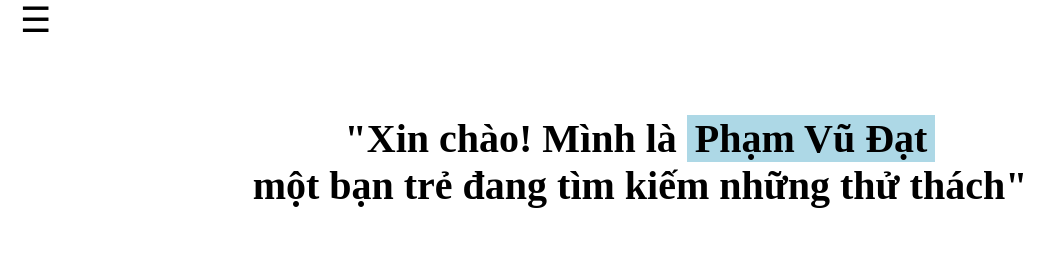
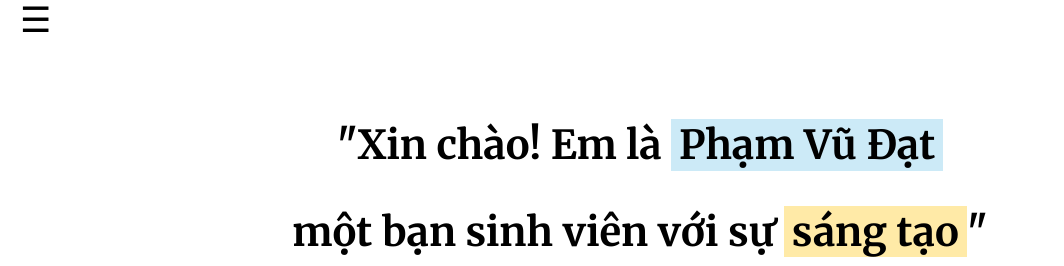
Before and after one commit to Cornunicorncrazy/personal-porfolio, a plain HTML site: page index.html in a window 1280 px wide. Shown: the top 266 px of the page, without its empty margins (0-1064 px from the left). Drawn offline with Linux system fonts and the light colour scheme; a web font is replaced by a local one.

Commit message:
Improve highlight feature
- Updated highlight styles in myAbout.css
- Modified index.html to use new highlight logic
- Added myHighlight.js for custom highlighting

```diff
--- a/css/myAbout.css
+++ b/css/myAbout.css
@@ -8,20 +8,38 @@
 #about h1 {
     text-align: center;
     font-size: 2.5rem;
-    font-family: 'Roboto Slab', serif;
+    font-family: "Merriweather", serif;
+    line-height: 1.5;
+    transition: 0.2s ease;
 }
 
 #about span {
     color: black;
-    background-color: lightblue;
     padding: 0.05rem 0.5rem;
 }
 
-#about span:hover{
-    color: white;
-    background-color: black;
-    transition: 0.3s ease;
+.highlight {
+    position: relative;
+    overflow: hidden;
+    background: linear-gradient(to left, #cceaf7 100%, transparent 0%);
+    background-size: 100% 100%;
+    background-repeat: no-repeat;
+    animation: bgReveal 1.5s ease-out forwards;
 }
+
+#adjective {
+    transition: opacity 0.5s ease;
+    white-space: nowrap;
+}
+
+    @keyframes bgReveal {
+      0% {
+        background-size: 0% 100%;
+      }
+      100% {
+        background-size: 100% 100%;
+      }
+    }
 
 @media screen and (max-width: 600px) {
 }
--- a/index.html
+++ b/index.html
@@ -14,6 +14,13 @@
 
   <!-- for this-page-only stylesheets and script  -->
   <link rel="stylesheet" href="css/myAbout.css" />
+
+  <script src="js\myHighlight.js" defer></script>
+
+  <!-- Google Fonts -->
+  <link rel="preconnect" href="https://fonts.googleapis.com">
+  <link rel="preconnect" href="https://fonts.gstatic.com" crossorigin>
+  <link href="https://fonts.googleapis.com/css2?family=Merriweather:ital,opsz,wght@0,18..144,300..900;1,18..144,300..900&family=Playfair+Display:ital,wght@0,400..900;1,400..900&display=swap" rel="stylesheet">
 
 </head>
 
@@ -35,9 +42,8 @@
 
 
   <div id="about">
-    <h1>"Xin chào! Mình là <span>Phạm Vũ Đạt</span> <br>
-      một bạn trẻ đang tìm kiếm những thử thách"
-    </h1>
+    <h1>"Xin chào! Em là <span class="highlight">Phạm Vũ Đạt</span> </h1>
+    <h1>một bạn sinh viên với sự <span class="highlight" id="adjective">tò mò</span>"</h1>
   </div>
 
   <div id="activities">
--- /dev/null
+++ b/js/myHighlight.js
@@ -0,0 +1,39 @@
+const words = ["tò mò", "sáng tạo", "khám phá", "kiên định"];
+const bgColors = ["#cceaf7", "#ffeaa7", "#fab1a0", "#b0ff9aff"];
+  let index = 0;
+
+  function loopText() {
+    const highlightAdj = document.getElementById("adjective");
+    const highlightH1 = document.getElementsByTagName("h1")[1];
+
+    // Fade out text
+    highlightAdj.style.opacity = 0;
+    highlightH1.style.opacity = 0.5;
+
+    setTimeout(() => {
+        // Update text
+        index = (index + 1) % words.length;
+        highlightAdj.textContent = words[index];
+
+        // Update background gradient color
+        const color = bgColors[index];
+        highlightAdj.style.background = `linear-gradient(to left, ${color} 100%, transparent 0%)`;
+
+        // Re-trigger CSS animation
+        highlightAdj.classList.remove("highlight");
+        void highlightAdj.offsetWidth; // Force reflow
+        highlightAdj.classList.add("highlight");
+
+        // Fade in text
+        highlightAdj.style.opacity = 1;
+    }, 200);
+
+    setTimeout(() => {
+        highlightH1.style.opacity = 1;
+    }, 200) // Delay for the h1 line to fade in
+
+  }
+
+  window.onload = function() {
+    setInterval(loopText, 3000);
+  };
```
